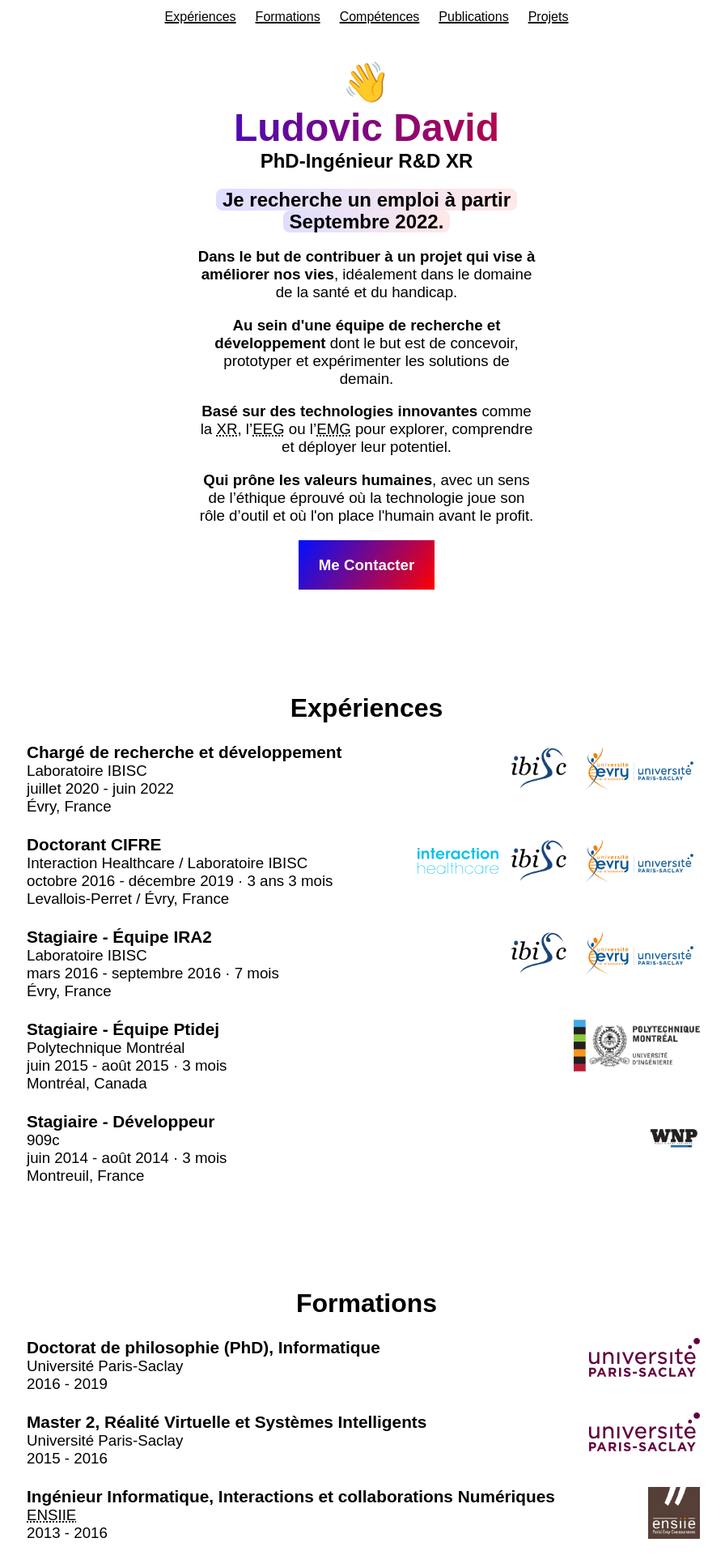
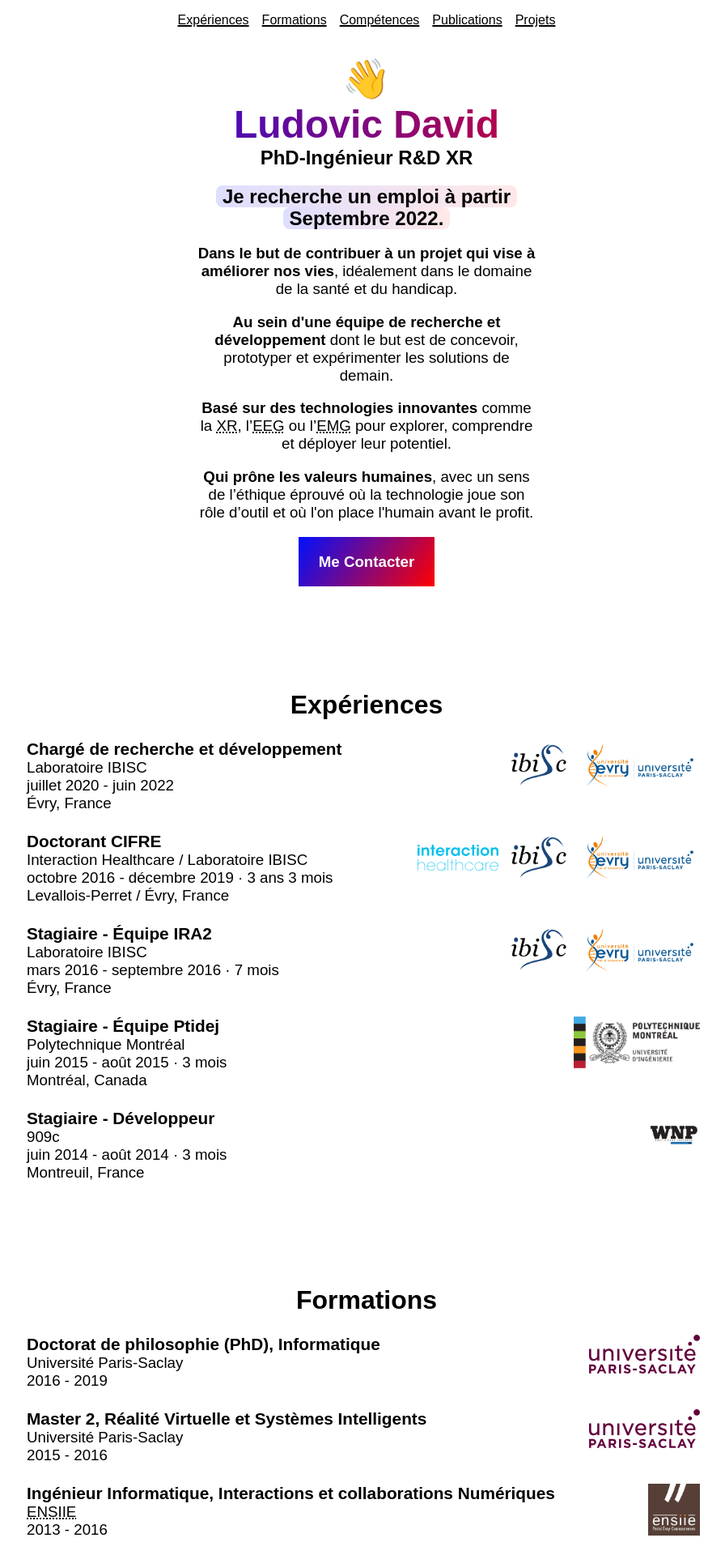
Before and after one commit to HyroVitalyProtago/HyroVitalyProtago.github.io, a Jekyll site: the page index.html, which Jekyll copies as it is, in a window 1280 px wide. Shown: the top 1920 px of the page at 81% size, without its empty margins (187-1083 px from the left). Built offline with Jekyll 4.4.1, drawn with Linux system fonts in a browser that asks for light colours.

Commit message:
phone css

```diff
--- a/index.html
+++ b/index.html
@@ -46,6 +46,7 @@
 
       header {
         /*min-height: 64px;*/
+        margin-top: 12px;
         margin-bottom: 32px;
         /*position: sticky;
         top: 0;
@@ -60,7 +61,7 @@
         justify-content: center;
       }
       header ul li {
-        padding: 12px;
+        padding: 4px 8px;
       }
       :target:before {
         content: "";
@@ -283,6 +284,21 @@
         color: inherit;
         text-decoration-color: blue;
         text-decoration-thickness: 4px;
+      }
+
+      @media only screen and (max-width: 600px) {
+        .logos {
+          float: none;
+        }
+        article {
+          text-align: center;
+        }
+        .medias {
+          height: 30vw;
+        }
+        .medias * {
+          height: 100%;
+        }
       }
     </style>
   </head>
```
